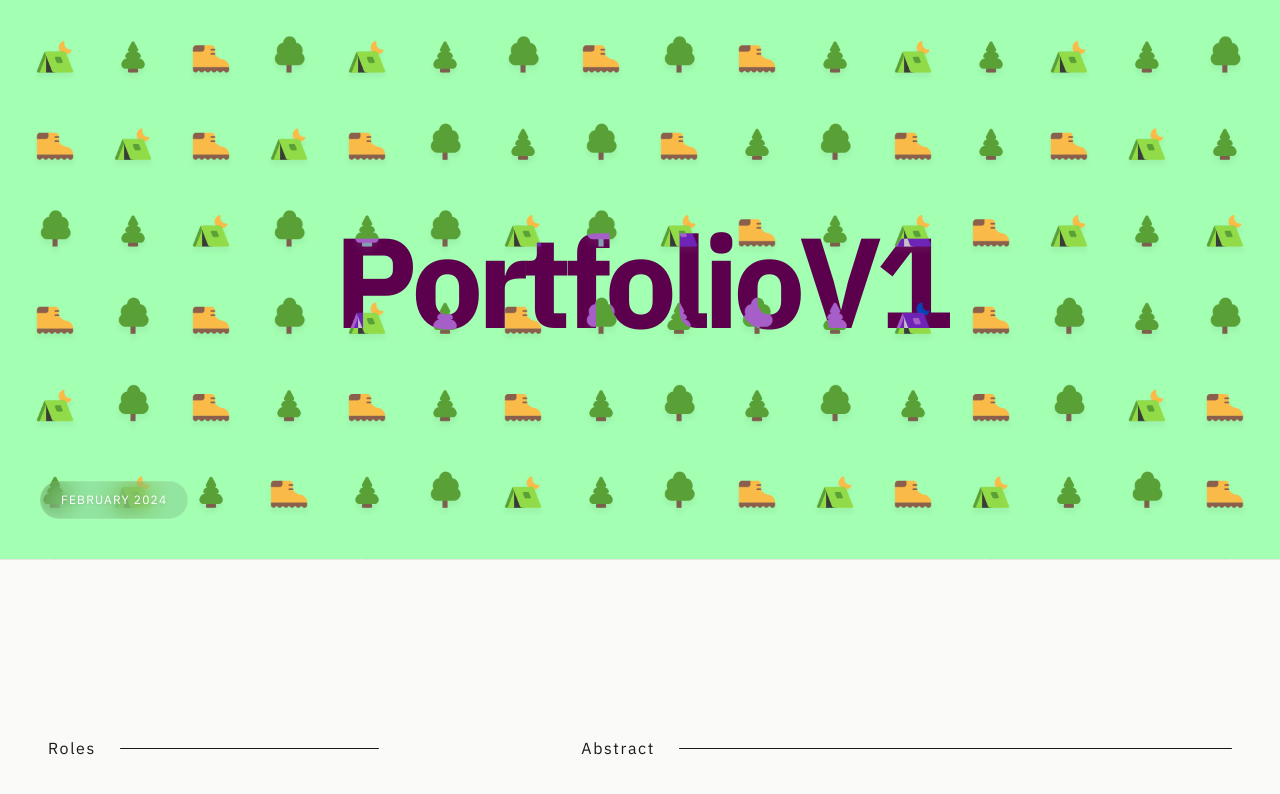
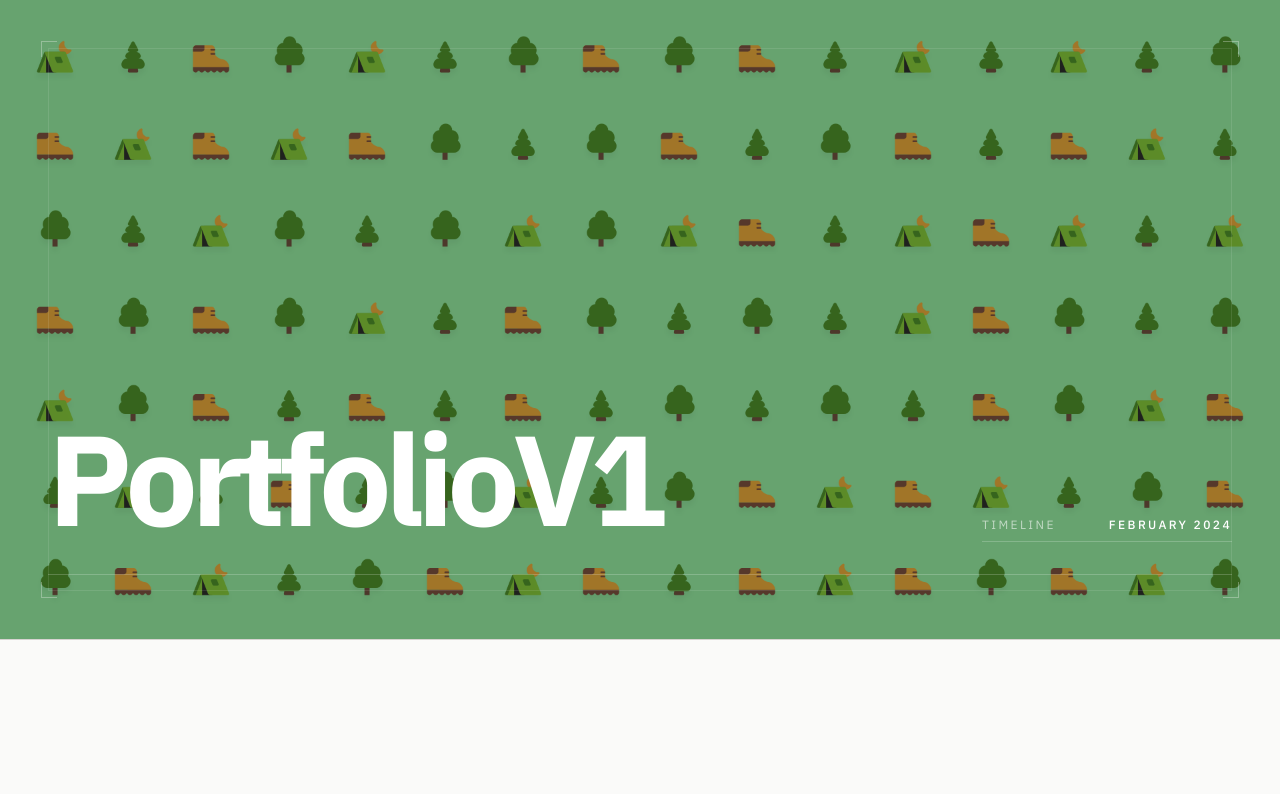
Before and after one commit to ToadBoyChen/new_portfolio, a Next.js app: page /portfolio/portfolio-1 in a window 1280 px wide. Shown: the top 794 px of the page. Built offline with nearby package versions, Linux system fonts and the light colour scheme.

Commit message:
vibe coded - happy with port - now need more conte

```diff
--- a/components/PortfolioAbstract.tsx
+++ b/components/PortfolioAbstract.tsx
@@ -25,26 +25,52 @@ export default function PortfolioAbstract(props: PortfolioAbstractProps) {
 
     return (
         <section className="bg-stone-50 min-h-screen text-stone-900 selection:bg-stone-900 selection:text-stone-50">
-            {/* Hero Section */}
-            <div className="relative h-[70vh] min-h-[500px] w-full border-b border-stone-200 overflow-hidden flex items-center justify-center">
+            {/* Architectural Hero Section */}
+            <div className="relative h-[80vh] min-h-[600px] w-full border-b border-stone-300 overflow-hidden flex items-end bg-stone-900">
+
+                {/* Background Image */}
                 <div className="absolute inset-0 z-0">
                     <img
                         src={props.bannerImage}
                         alt={`${props.name} banner`}
-                        className="w-full h-full object-cover object-top opacity-90"
+                        // Darkened slightly for crisp white text contrast
+                        className="w-full h-full object-cover object-top opacity-60"
                     />
                 </div>
-                <div className="relative z-10 w-full text-center text-white mix-blend-difference text-7xl md:text-9xl font-black leading-none tracking-tighter">
-                    <IntroText
-                        text={props.name}
-                        direction="left"
-                        spacing={false}
-                    />
+
+                {/* Technical CAD-like Framing Overlay */}
+                <div className="absolute inset-6 md:inset-12 border border-white/10 pointer-events-none z-10 hidden md:block">
+                    {/* Corner Crosshairs */}
+                    <div className="absolute -top-2 -left-2 w-4 h-4 border-t border-l border-white/30" />
+                    <div className="absolute -top-2 -right-2 w-4 h-4 border-t border-r border-white/30" />
+                    <div className="absolute -bottom-2 -left-2 w-4 h-4 border-b border-l border-white/30" />
+                    <div className="absolute -bottom-2 -right-2 w-4 h-4 border-b border-r border-white/30" />
                 </div>
-                <div className="absolute bottom-6 left-6 md:bottom-10 md:left-10 z-20">
-                    <p className="tracking-widest bg-black/10 px-5 py-2.5 rounded-full backdrop-blur-md text-xs font-mono uppercase border border-white/10">
-                        <span className="text-white drop-shadow-sm">{props.date}</span>
-                    </p>
+
+                {/* Hero Content anchored to the bottom grid */}
+                <div className="relative z-20 w-full max-w-screen-2xl mx-auto px-6 md:px-12 pb-12 md:pb-16 pointer-events-none">
+                    <div className="flex flex-col md:flex-row justify-between items-start md:items-end gap-8 border-b border-white/20 pb-8">
+
+                        {/* Title Block */}
+                        <div className="text-white">
+                            <div className="text-6xl md:text-8xl lg:text-9xl font-black leading-none tracking-tighter">
+                                <IntroText
+                                    text={props.name}
+                                    direction="left"
+                                    spacing={false}
+                                />
+                            </div>
+                        </div>
+
+                        {/* Essential Meta Ledger */}
+                        <div className="flex flex-col gap-3 text-xs font-mono uppercase tracking-[0.2em] text-white/60 w-full md:w-auto md:min-w-[250px]">
+                            <div className="flex justify-between items-center border-b border-white/20 pb-2">
+                                <span>Timeline</span>
+                                <span className="text-white font-medium text-right">{props.date}</span>
+                            </div>
+                        </div>
+
+                    </div>
                 </div>
             </div>
 
@@ -110,7 +136,7 @@ export default function PortfolioAbstract(props: PortfolioAbstractProps) {
                 </div>
             </div>
 
-            {/* Links Footer */}
+            {/* Links Footer - ONLY PLACE CURSOR IS ACTIVE */}
             <div className="max-w-4xl mx-auto px-6 w-full py-32 md:py-48">
                 <CustomDiv label="External Links" align="left" />
                 <ul className="flex flex-col gap-6 mt-12">
@@ -118,7 +144,7 @@ export default function PortfolioAbstract(props: PortfolioAbstractProps) {
                         <li
                             key={label}
                             {...getHoverProps("Go To", props.color)}
-                            className="group"
+                            className="group cursor-none"
                         >
                             <PortfolioAbstractEntry
                                 link={url}
@@ -134,7 +160,7 @@ export default function PortfolioAbstract(props: PortfolioAbstractProps) {
 
 // --- Sub-components ---
 
-// 1. Text Mask Reveal (Slides up from invisible clipping box)
+// 1. Text Mask Reveal
 function MaskReveal({ children, delay = 0 }: { children: React.ReactNode, delay?: number }) {
     const [ref, inView] = useInView({ rootMargin: "-10% 0px", once: true });
     const spring = useSpring({
@@ -153,13 +179,14 @@ function MaskReveal({ children, delay = 0 }: { children: React.ReactNode, delay?
     );
 }
 
-// 2. Sequential Tech Stack List Items
+// 2. Sequential Tech Stack List Items (Cursor Removed)
 function TechStackItem({ tech, index }: { tech: string, index: number }) {
     const [ref, inView] = useInView({ rootMargin: "-5% 0px", once: true });
+
     const spring = useSpring({
         from: { opacity: 0, transform: "translateX(-20px)" },
         to: { opacity: inView ? 1 : 0, transform: inView ? "translateX(0px)" : "translateX(-20px)" },
-        delay: index * 100, // Cascading stagger
+        delay: index * 100,
         config: { mass: 1, tension: 140, friction: 35, clamp: true },
     });
 
@@ -169,28 +196,26 @@ function TechStackItem({ tech, index }: { tech: string, index: number }) {
             style={spring}
             className="flex items-center justify-between py-4 border-b border-stone-200 group"
         >
-            <span className="text-xs text-stone-400 font-mono tracking-widest">
+            <span className="text-xs text-stone-400 font-mono tracking-widest pointer-events-none">
                 {(index + 1).toString().padStart(2, '0')}
             </span>
-            <span className="text-stone-800 tracking-tight text-lg md:text-xl font-medium transition-transform group-hover:-translate-x-2">
+            <span className="text-stone-800 tracking-tight text-lg md:text-xl font-medium transition-transform group-hover:-translate-x-2 pointer-events-none">
                 {tech}
             </span>
         </animated.li>
     );
 }
 
-// 3. Technical Image Reveal (Clip Path + Parallax)
+// 3. Technical Image Reveal (Cursor Removed)
 function AnimatedFigure({ index, url, caption, name }: { index: number, url: string, caption: string, name: string }) {
     const [ref, inView] = useInView({ rootMargin: "-15% 0px", once: true });
 
-    // The "Shutter" effect: Mask reveals image from top to bottom
     const containerSpring = useSpring({
         from: { clipPath: "inset(0 0 100% 0)" },
         to: { clipPath: inView ? "inset(0 0 0% 0)" : "inset(0 0 100% 0)" },
         config: { mass: 1.2, tension: 90, friction: 40, clamp: true },
     });
 
-    // Inner Parallax: Image scales down and pushes up slightly against the unrolling mask
     const imageSpring = useSpring({
         from: { transform: "scale(1.08) translateY(5%)" },
         to: { transform: inView ? "scale(1) translateY(0%)" : "scale(1.08) translateY(5%)" },
@@ -202,12 +227,17 @@ function AnimatedFigure({ index, url, caption, name }: { index: number, url: str
     const figNumber = (index + 1).toString().padStart(2, '0');
     const layoutPhase = index % 3;
 
+    const containerClasses = "overflow-hidden bg-stone-100 ring-1 ring-stone-200/60 shadow-sm relative";
+
     return (
         <div ref={ref} className="grid grid-cols-1 md:grid-cols-12 gap-8 md:gap-16 w-full items-center">
 
             {layoutPhase === 0 && (
                 <>
-                    <animated.div style={containerSpring} className="md:col-span-12 overflow-hidden bg-stone-100 ring-1 ring-stone-200/60 shadow-sm relative">
+                    <animated.div
+                        style={containerSpring}
+                        className={`md:col-span-12 ${containerClasses}`}
+                    >
                         <animated.img
                             style={imageSpring}
                             src={url}
@@ -223,7 +253,10 @@ function AnimatedFigure({ index, url, caption, name }: { index: number, url: str
 
             {layoutPhase === 1 && (
                 <>
-                    <animated.div style={containerSpring} className="md:col-span-7 overflow-hidden bg-stone-100 ring-1 ring-stone-200/60 shadow-sm relative">
+                    <animated.div
+                        style={containerSpring}
+                        className={`md:col-span-7 ${containerClasses}`}
+                    >
                         <animated.img
                             style={imageSpring}
                             src={url}
@@ -242,7 +275,10 @@ function AnimatedFigure({ index, url, caption, name }: { index: number, url: str
                     <div className="md:col-span-4 md:col-start-1 order-2 md:order-1">
                         <FigureCaption figNumber={figNumber} text={cleanCaption} align="left" inView={inView} />
                     </div>
-                    <animated.div style={containerSpring} className="md:col-span-7 md:col-start-6 overflow-hidden bg-stone-100 ring-1 ring-stone-200/60 shadow-sm relative order-1 md:order-2">
+                    <animated.div
+                        style={containerSpring}
+                        className={`md:col-span-7 md:col-start-6 order-1 md:order-2 ${containerClasses}`}
+                    >
                         <animated.img
                             style={imageSpring}
                             src={url}
@@ -259,7 +295,6 @@ function AnimatedFigure({ index, url, caption, name }: { index: number, url: str
 
 // 4. Plotter Line Caption
 function FigureCaption({ figNumber, text, align, inView }: { figNumber: string, text: string, align: 'left' | 'center', inView: boolean }) {
-    // Draws the horizontal rule above the caption
     const lineSpring = useSpring({
         from: { width: "0%" },
         to: { width: inView ? "100%" : "0%" },
@@ -267,7 +302,6 @@ function FigureCaption({ figNumber, text, align, inView }: { figNumber: string,
         config: { mass: 1, tension: 120, friction: 35, clamp: true },
     });
 
-    // Snaps text into place
     const textSpring = useSpring({
         from: { opacity: 0, transform: "translateY(10px)" },
         to: { opacity: inView ? 1 : 0, transform: inView ? "translateY(0px)" : "translateY(10px)" },
@@ -298,7 +332,7 @@ function RoleBar({ role, percent, color }: { role: string; percent: number; colo
     const [ref, inView] = useInView({ once: true, rootMargin: "-10% 0px" });
     const spring = useSpring({
         width: inView ? `${percent}%` : "0%",
-        config: { mass: 1, tension: 120, friction: 40, clamp: true } // Removed bounce, plotter-like stop
+        config: { mass: 1, tension: 120, friction: 40, clamp: true }
     });
 
     return (
```
